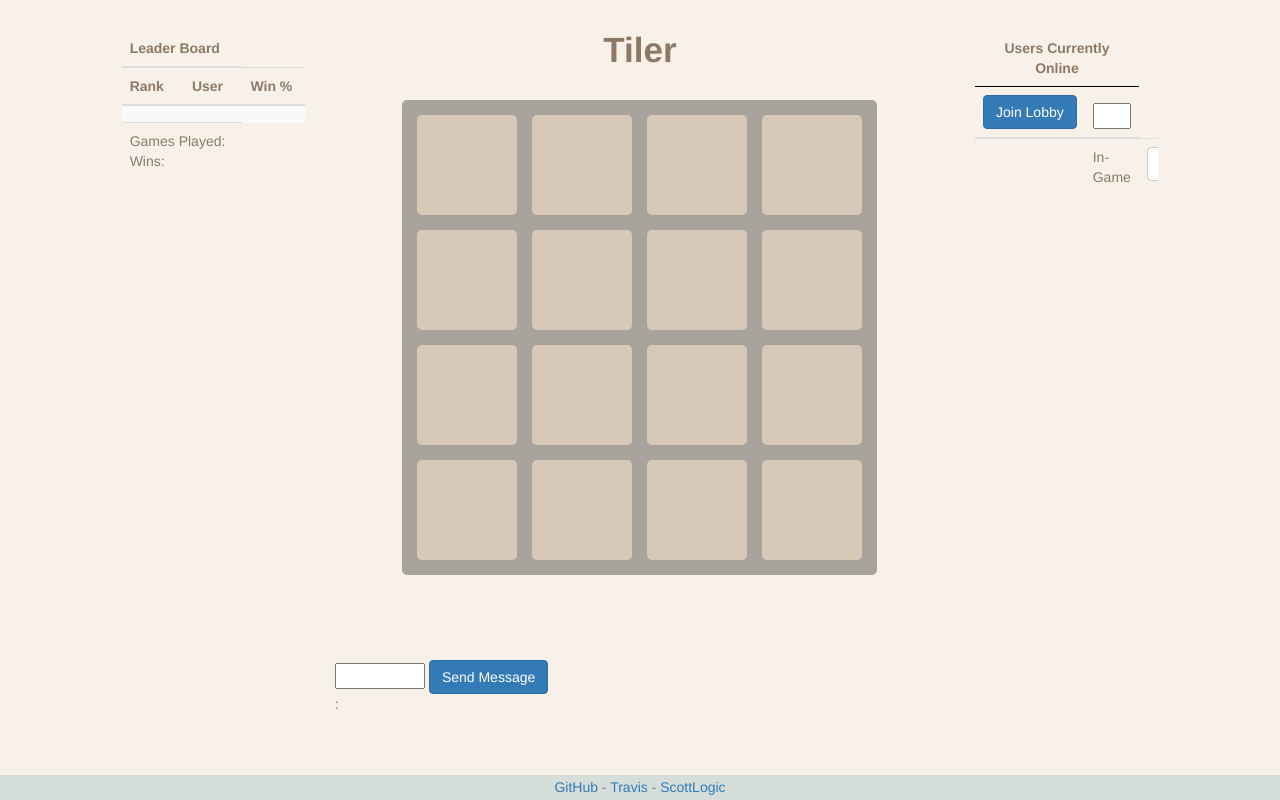
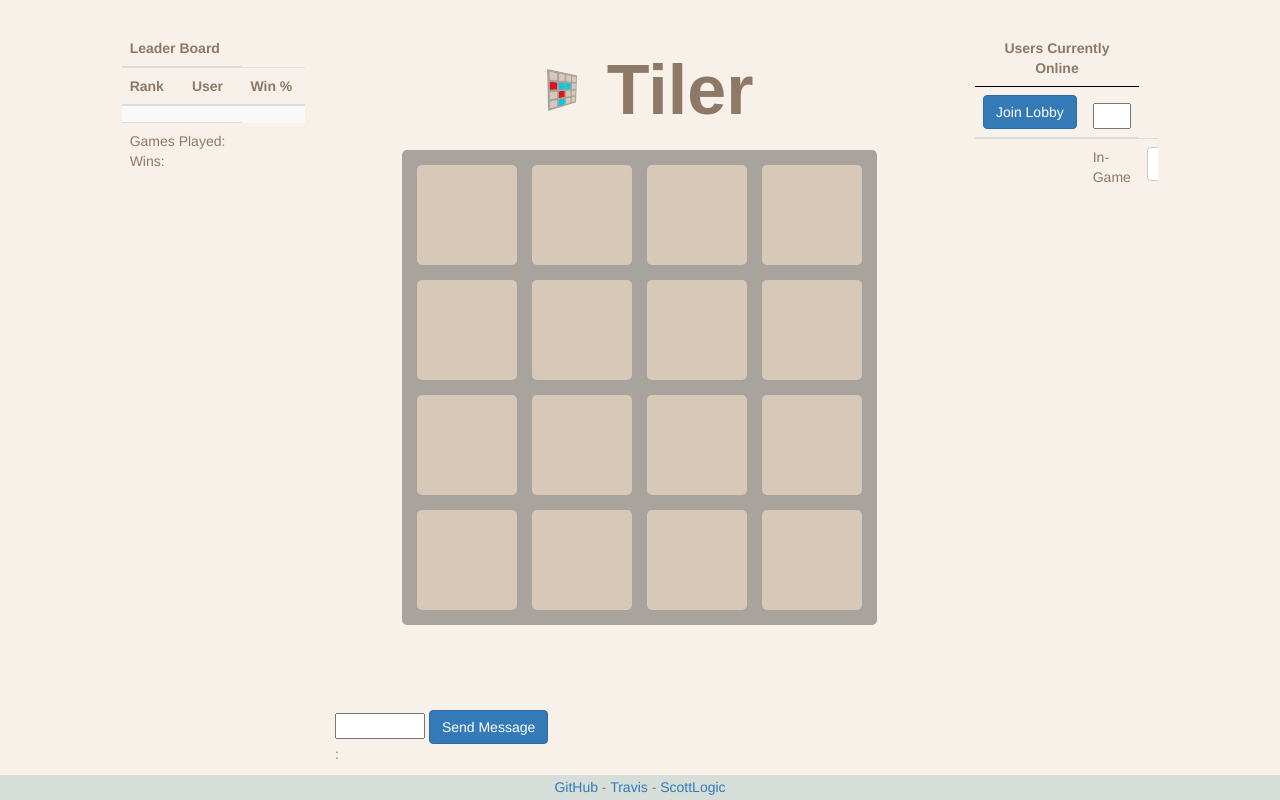
Before and after one commit to stevenhillcox-sl/Grad-Project-2014, a website: page Client/src/index.html in a window 1280 px wide. Drawn offline with nearby package versions, Linux system fonts and the light colour scheme; files that its build step writes are made by us from their sources.

Commit message:
Added Game logo to title

```diff
--- a/Client/src/index.html
+++ b/Client/src/index.html
@@ -38,7 +38,10 @@
             </div>
 
             <div class="col-md-6 col-lg-6">
-                <div class="game-title">Tiler</div>
+                <div class="game-title">
+                    <img class='logo' src="img/tiler_logo.png"/>
+                    <span>Tiler</span>
+                </div>
                 <div class="game-container">
                     <div class="tile-container"></div>
                     <div class="grid-container">
--- a/Client/src/less/index.less
+++ b/Client/src/less/index.less
@@ -13,13 +13,23 @@ body {
     cursor: default;
 }
 
-h1 {
+.game-title span {
     text-align: center;
     font-family: 'Muli', sans-serif;
+    font-weight: bold;
+    font-size: 2em;
+    position: relative;
+    top: 15px;
+    left: 20px;
 }
 
 input {
     width: 90px;
+}
+
+.logo {
+    width: 5%;
+    height: 5%;
 }
 
 table {
```
Also changed, not shown: Client/src/img/tiler_logo.png (added).
